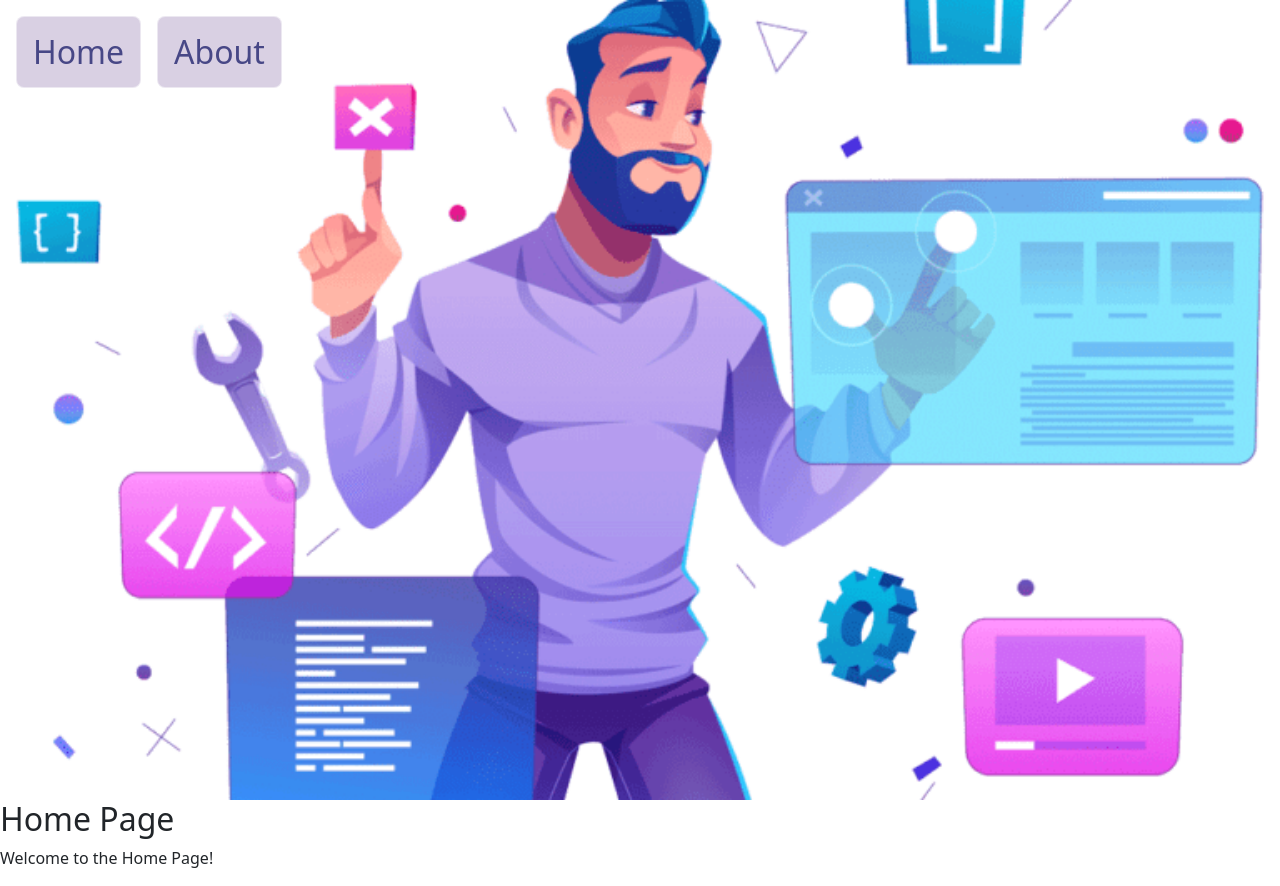
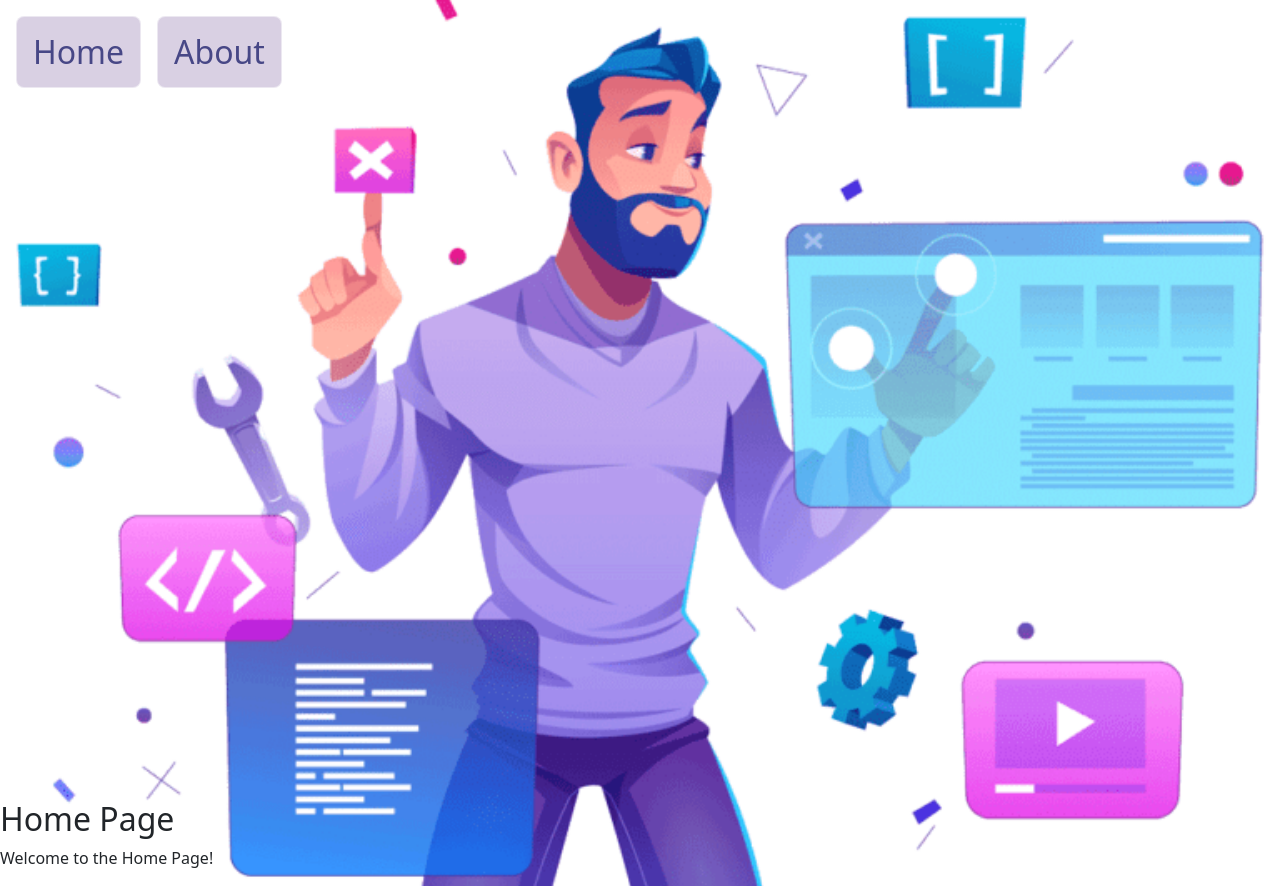
Before and after one commit to sanatahan/favorites-project, a React (Create React App) app: page / in a window 1280 px wide. Built offline with nearby package versions, Linux system fonts and the light colour scheme.

Commit message:
update Header.js

```diff
--- a/src/App.js
+++ b/src/App.js
@@ -12,6 +12,7 @@ const App = () => {
           <Route path="/" element={<Home />} />
           <Route path="/about" element={<About />} />
         </Routes>
+
       </main>
     </Router>
   );
--- a/src/components/Header/Header.css
+++ b/src/components/Header/Header.css
@@ -1,3 +1,12 @@
+
+body {
+  background-image: url('../../assets/software.png');
+  background-size: cover;
+  background-position: center;
+  background-repeat: no-repeat;
+}
+
+
 .header {
   background-size: cover;
   background-position: center;
@@ -17,6 +26,7 @@
   left: 0;
   padding: 1rem;
 }
+
 
 .dropdown {
   position: relative;
--- a/src/components/Header/Header.js
+++ b/src/components/Header/Header.js
@@ -1,57 +1,29 @@
-import React, { useState, useRef, useEffect } from 'react';
+import React from 'react';
 import './Header.css';
-import backgroundImage from '../../assets/software.png';
 
 const Header = () => {
-  const [showHomeMenu, setShowHomeMenu] = useState(false);
-  const [showAboutMenu, setShowAboutMenu] = useState(false);
-
-  const homeRef = useRef(null);
-  const aboutRef = useRef(null);
-
-  const handleClickOutside = (event) => {
-    if (homeRef.current && !homeRef.current.contains(event.target)) {
-      setShowHomeMenu(false);
-    }
-    if (aboutRef.current && !aboutRef.current.contains(event.target)) {
-      setShowAboutMenu(false);
-    }
-  };
-
-  useEffect(() => {
-    document.addEventListener('mousedown', handleClickOutside);
-    return () => {
-      document.removeEventListener('mousedown', handleClickOutside);
-    };
-  }, []);
-
   return (
-    <header className="header" style={{ backgroundImage: `url(${backgroundImage})` }}>
+    <header className="header">
       <div className="header-content">
-        <div className="dropdown" ref={homeRef} onClick={() => setShowHomeMenu(!showHomeMenu)}>
+        <div className="dropdown">
           <h1>Home</h1>
-          {showHomeMenu && (
           <ul className="dropdown-menu">
             <li>Option 1</li>
             <li>Option 2</li>
             <li>Option 3</li>
           </ul>
-          )}
         </div>
-        <div className="dropdown" ref={aboutRef} onClick={() => setShowAboutMenu(!showAboutMenu)}>
+        <div className="dropdown">
           <h2>About</h2>
-          {showAboutMenu && (
           <ul className="dropdown-menu">
             <li>Option 1</li>
             <li>Option 2</li>
             <li>Option 3</li>
           </ul>
-          )}
         </div>
       </div>
     </header>
   );
 }
 
-
 export default Header;
```
Lines whose indentation alone changed are shown as unchanged.
